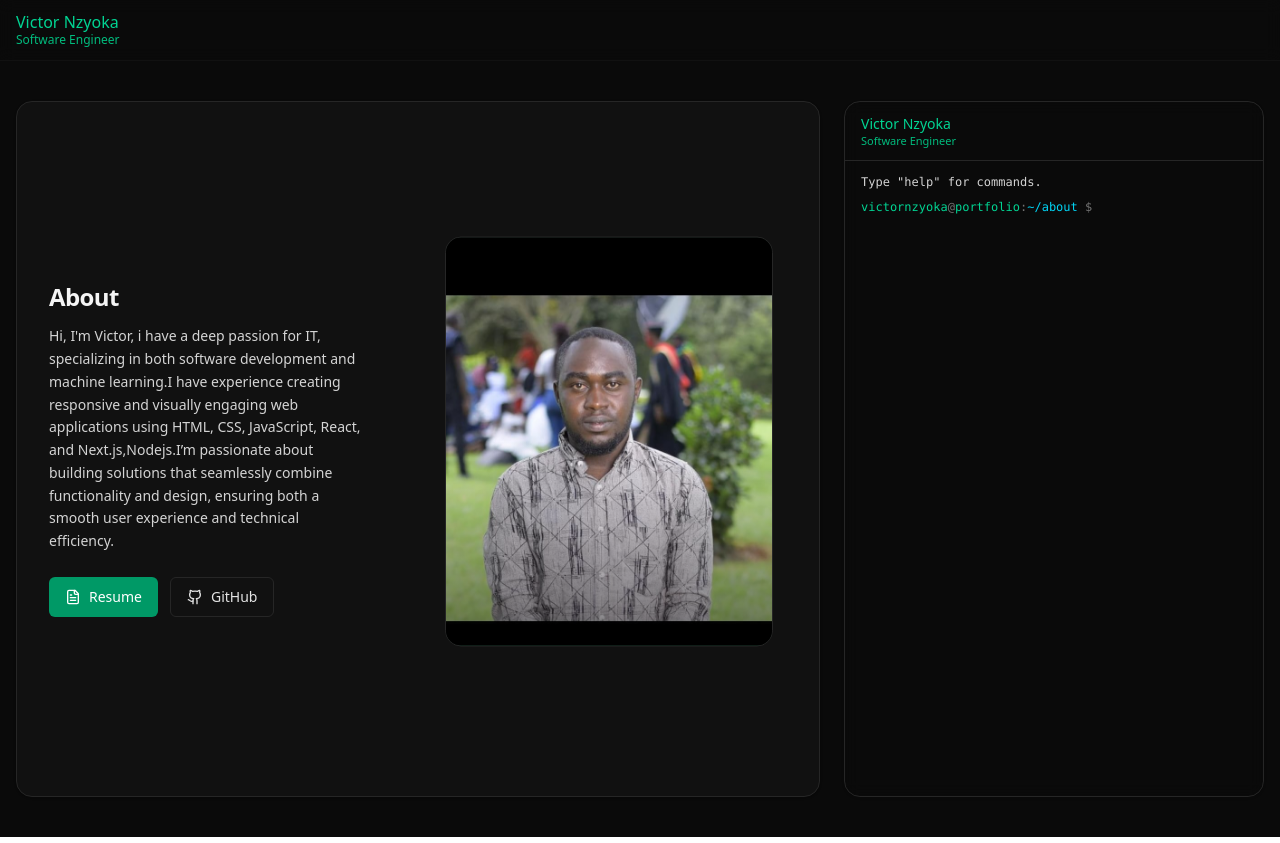
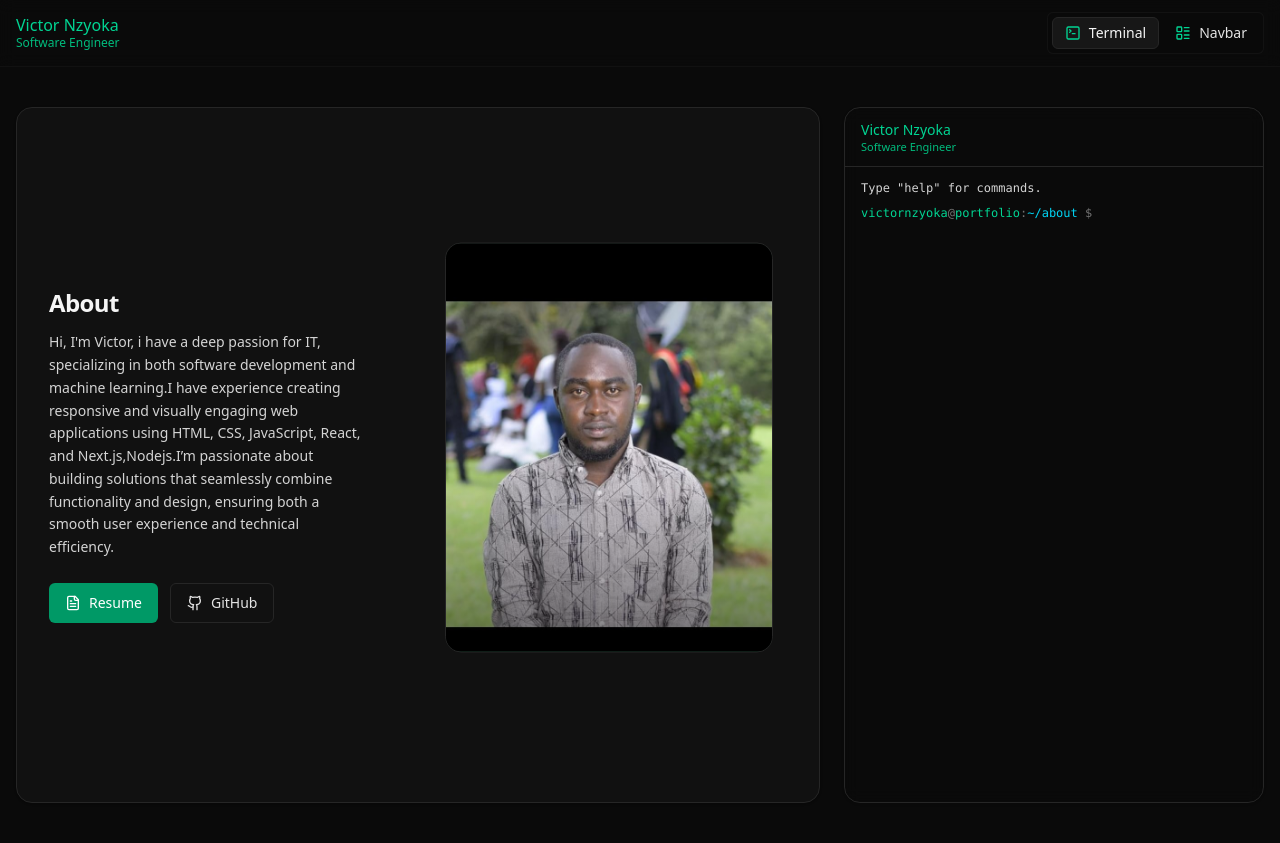
Before and after one commit to VictorNzyoka/victormutungaportfolio, a Next.js app: page /about in a window 1280 px wide. Built offline with nearby package versions, Linux system fonts and the light colour scheme.

Commit message:
Add a navbar navigation otion.

```diff
--- a/src/components/SiteFrame.tsx
+++ b/src/components/SiteFrame.tsx
@@ -2,57 +2,171 @@
 
 import type React from "react"
 
-import { useState } from "react"
+import { useEffect, useMemo, useState } from "react"
 import { Button } from "@/components/ui/button"
-import { Sheet, SheetContent, SheetHeader, SheetTitle, SheetTrigger } from "@/components/ui/sheet"
+import { Sheet, SheetContent, SheetHeader, SheetTitle } from "@/components/ui/sheet"
 import TerminalPanel from "@/components/TerminalPanel"
-import { Menu } from "lucide-react"
+import { Menu, TerminalSquare, LayoutList } from "lucide-react"
+import TopNav from "@/components/TopNav"
+import { cn } from "@/lib/utils"
+
+type NavMode = "terminal" | "navbar"
+const STORAGE_KEY = "nav:mode:v1"
 
 export default function SiteFrame({ children }: { children: React.ReactNode }) {
+  const [mode, setMode] = useState<NavMode>("terminal")
   const [open, setOpen] = useState(false)
 
-  // Keep the page card and the terminal the same height via a shared CSS var.
+  // Read persisted mode on first load
+  useEffect(() => {
+    try {
+      const saved = localStorage.getItem(STORAGE_KEY) as NavMode | null
+      if (saved === "navbar" || saved === "terminal") setMode(saved)
+    } catch {}
+  }, [])
+
+  // Persist on change
+  useEffect(() => {
+    try {
+      localStorage.setItem(STORAGE_KEY, mode)
+    } catch {}
+  }, [mode])
+
   const panelHeight = "calc(100vh - 6.5rem)" // header + gaps
+
+  // Mobile toggle buttons for mode
+  const ModeToggle = useMemo(() => {
+    return (
+      <div className="inline-flex items-center gap-1 rounded-md border border-neutral-900/70 bg-neutral-950/60 p-1">
+        <Button
+          variant="ghost"
+          size="sm"
+          aria-pressed={mode === "terminal"}
+          className={cn("gap-2", mode === "terminal" && "bg-neutral-900 text-neutral-100 border border-neutral-800")}
+          onClick={() => setMode("terminal")}
+          title="Use terminal navigation"
+        >
+          <TerminalSquare className="h-4 w-4 text-emerald-400" />
+          <span className="hidden sm:inline">Terminal</span>
+        </Button>
+        <Button
+          variant="ghost"
+          size="sm"
+          aria-pressed={mode === "navbar"}
+          className={cn("gap-2", mode === "navbar" && "bg-neutral-900 text-neutral-100 border border-neutral-800")}
+          onClick={() => setMode("navbar")}
+          title="Use navbar navigation"
+        >
+          <LayoutList className="h-4 w-4 text-emerald-400" />
+          <span className="hidden sm:inline">Navbar</span>
+        </Button>
+      </div>
+    )
+  }, [mode])
+
+  // Mobile sheet trigger depends on mode: terminal or nav
+  function MobileTrigger() {
+    if (mode === "terminal") {
+      return (
+        <Button className="gap-2 lg:hidden bg-transparent" variant="outline" size="sm" onClick={() => setOpen(true)}>
+          <TerminalSquare className="h-4 w-4" />
+          Terminal
+        </Button>
+      )
+    }
+    // Navbar mode -> Menu for links
+    return (
+      <Button className="gap-2 md:hidden bg-transparent" variant="outline" size="sm" onClick={() => setOpen(true)}>
+        <Menu className="h-4 w-4" />
+        Menu
+      </Button>
+    )
+  }
 
   return (
     <div className="min-h-screen bg-neutral-950 text-neutral-200">
       <header className="sticky top-0 z-30 border-b border-neutral-900/60 bg-neutral-950/70 backdrop-blur">
-        <div className="mx-auto flex max-w-7xl items-center justify-between px-4 py-3">
+        <div className="mx-auto flex max-w-7xl items-center justify-between gap-3 px-4 py-3">
+          {/* Identity */}
           <div className="leading-tight">
             <div className="font-medium text-emerald-400">Victor Nzyoka</div>
             <div className="text-xs text-emerald-500">Software Engineer</div>
           </div>
 
+          {/* Center: show navbar on desktop when in navbar mode */}
+          {mode === "navbar" && <TopNav />}
+
+          {/* Right: mode toggle + mobile trigger */}
+          <div className="flex items-center gap-2">
+            {ModeToggle}
+            <MobileTrigger />
+          </div>
+        </div>
+
+        {/* Mobile sheets for each mode */}
         <Sheet open={open} onOpenChange={setOpen}>
-            <SheetTrigger asChild>
-              <Button className="gap-2 lg:hidden bg-transparent" variant="outline" size="sm">
-                <Menu className="h-4 w-4" />
-                Terminal
-              </Button>
-            </SheetTrigger>
           <SheetContent side="bottom" className="h-[70vh] p-0">
             <SheetHeader className="px-4 pt-4">
-                <SheetTitle className="text-left">Terminal</SheetTitle>
+              <SheetTitle className="text-left">{mode === "terminal" ? "Terminal" : "Navigation"}</SheetTitle>
             </SheetHeader>
             <div className="h-[calc(70vh-56px)]">
+              {mode === "terminal" ? (
                 <TerminalPanel closeMobile={() => setOpen(false)} />
+              ) : (
+                <div className="p-4">
+                  {/* Mobile nav list */}
+                  <nav aria-label="Mobile">
+                    <ul className="space-y-2">
+                      {[
+                        { href: "/", label: "Home" },
+                        { href: "/skills", label: "Skills" },
+                        { href: "/projects", label: "Projects" },
+                        { href: "/about", label: "About" },
+                        { href: "/education", label: "Education" },
+                        { href: "/experience", label: "Experience" },
+                        { href: "/contact", label: "Contact" },
+                      ].map((l) => (
+                        <li key={l.href}>
+                          <a
+                            href={l.href}
+                            className="block rounded-md border border-neutral-900/70 bg-neutral-950 px-4 py-3 text-neutral-200 hover:bg-neutral-900/60"
+                            onClick={() => setOpen(false)}
+                          >
+                            {l.label}
+                          </a>
+                        </li>
+                      ))}
+                    </ul>
+                  </nav>
+                  <div className="mt-4 text-xs text-neutral-500">
+                    Tip: Switch back to Terminal mode using the toggle in the header.
+                  </div>
+                </div>
+              )}
             </div>
           </SheetContent>
         </Sheet>
-        </div>
       </header>
 
-      {/* Split layout: share the same computed height on both columns */}
+      {/* Layout */}
       <div
-        className="mx-auto grid max-w-7xl grid-cols-1 gap-6 px-4 py-6 lg:grid-cols-[minmax(0,1fr)_420px] lg:py-10"
+        className={cn(
+          "mx-auto grid max-w-7xl gap-6 px-4 py-6 lg:py-10",
+          mode === "terminal" ? "grid-cols-1 lg:grid-cols-[minmax(0,1fr)_420px]" : "grid-cols-1",
+        )}
        style={{ "--panel-h": panelHeight } as React.CSSProperties }
       >
+        {/* Main content */}
         <div className="min-w-0">
           <div className="min-h-[var(--panel-h)]">{children}</div>
         </div>
+
+        {/* Terminal sidebar (desktop) only in terminal mode */}
+        {mode === "terminal" && (
           <aside className="sticky top-[5rem] hidden h-[var(--panel-h)] lg:block">
             <TerminalPanel />
           </aside>
+        )}
       </div>
     </div>
   )
--- /dev/null
+++ b/src/components/TopNav.tsx
@@ -0,0 +1,44 @@
+"use client"
+
+import { useRouter, usePathname } from "next/navigation"
+import { cn } from "@/lib/utils"
+
+const links = [
+  { href: "/", label: "Home" },
+  { href: "/skills", label: "Skills" },
+  { href: "/projects", label: "Projects" },
+  { href: "/about", label: "About" },
+  { href: "/education", label: "Education" },
+  { href: "/experience", label: "Experience" },
+  { href: "/contact", label: "Contact" },
+] as const
+
+export default function TopNav() {
+  const router = useRouter()
+  const pathname = usePathname()
+
+  return (
+    <nav aria-label="Primary" className="hidden items-center gap-1 md:flex">
+      {links.map((l) => {
+        const active = pathname === l.href
+        return (
+          <button
+            key={l.href}
+            type="button"
+            onClick={() => router.push(l.href)}
+            className={cn(
+              "rounded-md px-3 py-1.5 text-sm transition",
+              active
+                ? "bg-neutral-900 text-neutral-100 border border-neutral-800"
+                : "text-neutral-300 hover:text-neutral-100 hover:bg-neutral-900/60 border border-transparent",
+            )}
+            aria-current={active ? "page" : undefined}
+            role="link"
+          >
+            {l.label}
+          </button>
+        )
+      })}
+    </nav>
+  )
+}
```
Also changed, not shown: src/app/page.tsx (line endings or trailing spaces). Lines whose indentation alone changed are shown as unchanged.
